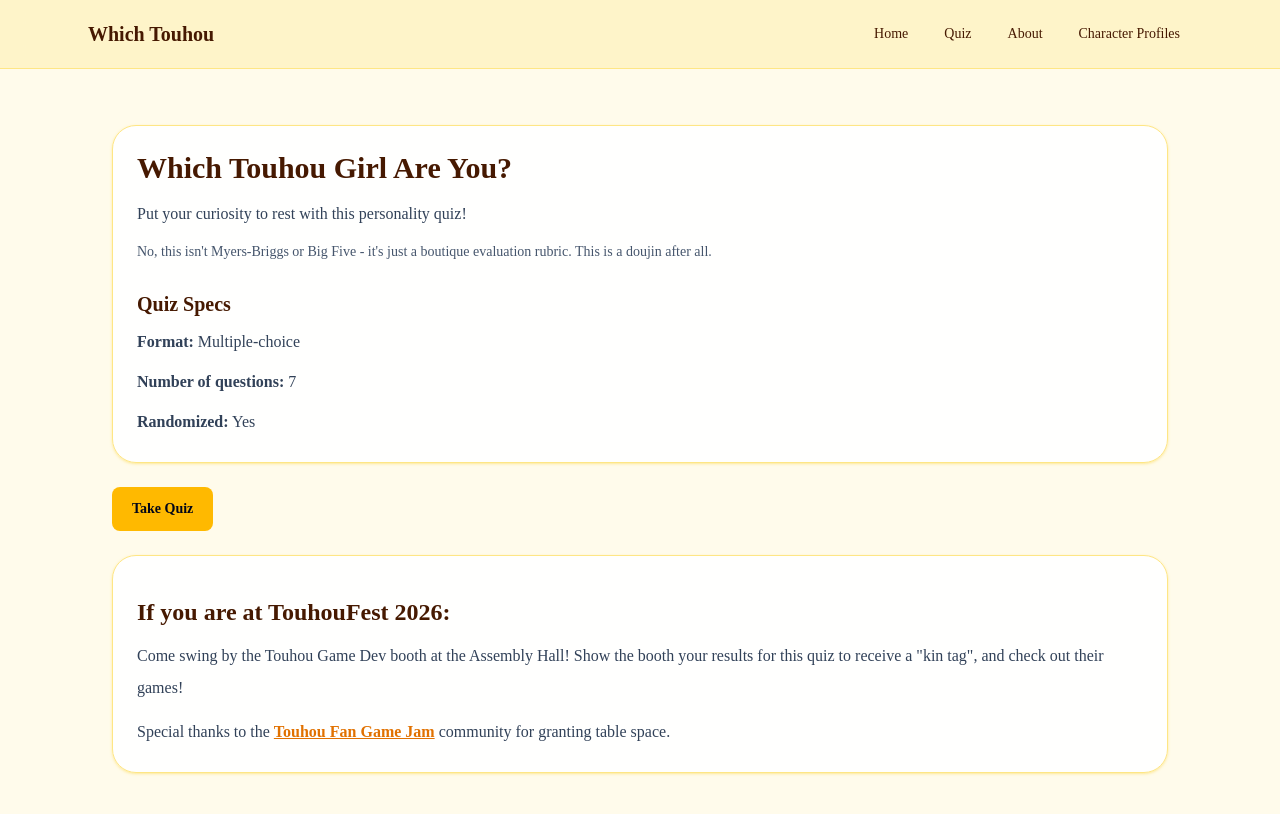
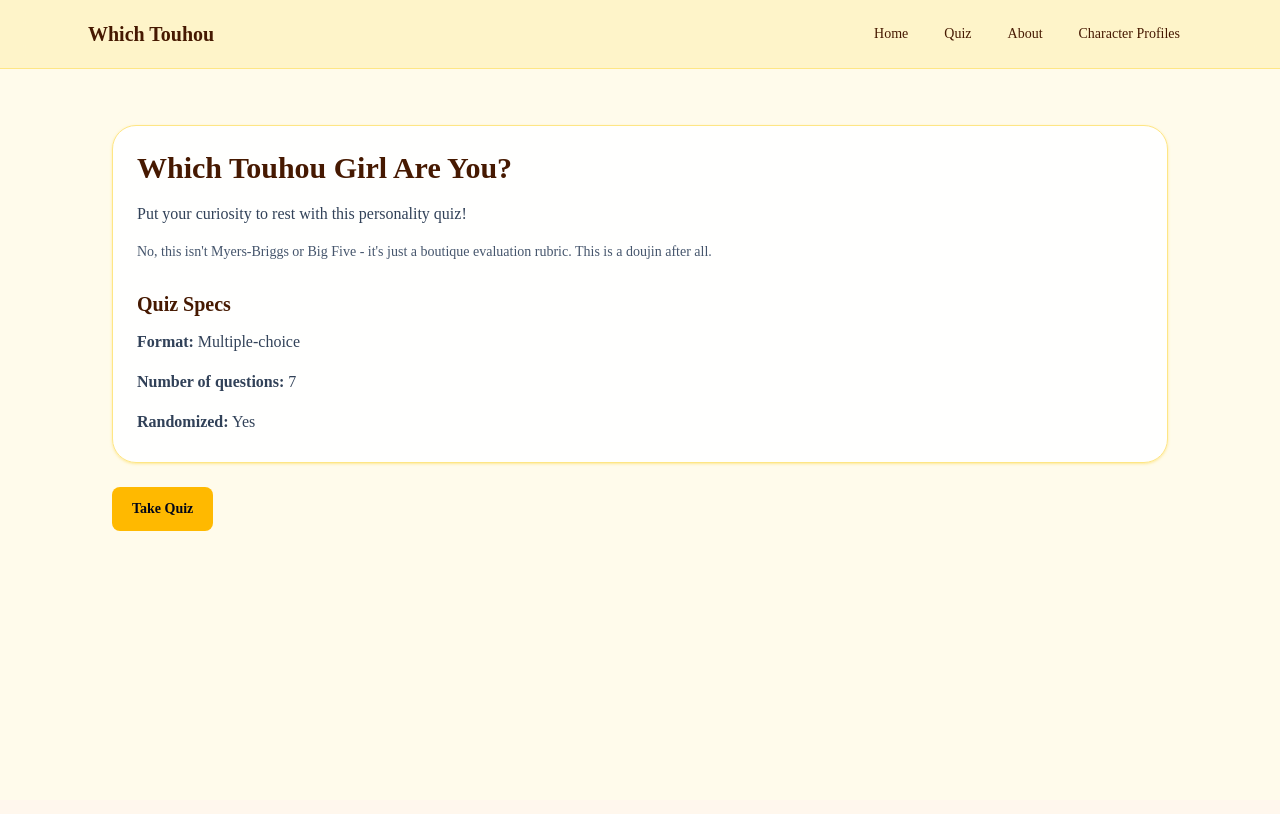
Before and after one commit to kurantoB/whichtouhou26, a Vue app: page / in a window 1280 px wide. Shown: the top 814 px of the page. Built offline with nearby package versions, Linux system fonts and the light colour scheme; a web font is replaced by a local one.

Commit message:
post-con

```diff
--- a/src/views/Home.vue
+++ b/src/views/Home.vue
@@ -25,7 +25,7 @@
       Take Quiz
     </router-link>
 
-    <div class="space-y-4 rounded-3xl border border-amber-200 bg-white/95 p-6 shadow-sm shadow-amber-200/70">
+    <!-- <div class="space-y-4 rounded-3xl border border-amber-200 bg-white/95 p-6 shadow-sm shadow-amber-200/70">
       <div class="space-y-3 pt-4">
         <h2 class="text-2xl font-semibold text-amber-950">If you are at TouhouFest 2026:</h2>
         <p class="text-slate-700">
@@ -35,6 +35,6 @@
           Special thanks to the <a href="https://discord.gg/touhougamejam" class="font-semibold text-amber-600 underline hover:text-amber-700">Touhou Fan Game Jam</a> community for granting table space.
         </p>
       </div>
-    </div>
+    </div> -->
   </section>
 </template>
```
